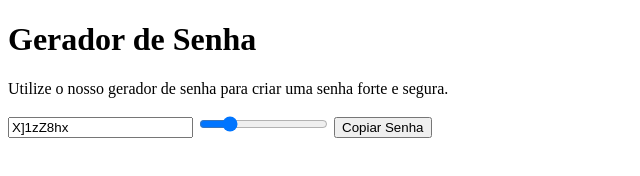
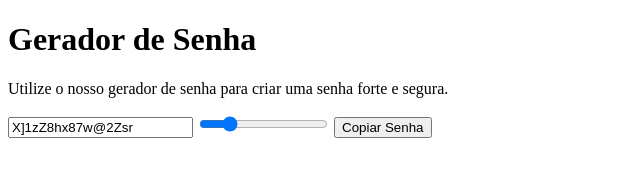
Before and after one commit to gemaquejr/gerador-de-senha, a plain HTML site: page index.html in a window 1280 px wide. Shown: the full height of the page, 0-640 px from the left. Drawn offline with Linux system fonts and the light colour scheme.

Commit message:
Adiciona a funcao do input range

```diff
--- a/index.html
+++ b/index.html
@@ -24,20 +24,27 @@
     <button>Copiar Senha</button>
 
     <script>
+      let passwordLength = 16;
       function generatePassword() {
         const chars =
           "abcdefghjkmnpqrstuvwxyzABCDEFGHJKMNPQRSTUVWXYZ123456789?!@&*()[]";
 
         let password = "";
 
-        for (let i = 0; i < 8; i++) {
+        for (let i = 0; i < passwordLength; i++) {
           const randomNumber = Math.floor(Math.random() * chars.length);
           password += chars.substring(randomNumber, randomNumber + 1);
         }
 
-        const inputEl = document.querySelector("#password")
-        inputEl.value = password
+        const inputEl = document.querySelector("#password");
+        inputEl.value = password;
       }
+
+      const passwordLengthEl = document.querySelector("#password-length");
+      passwordLengthEl.addEventListener("input", function () {
+        passwordLength = passwordLengthEl.value;
+        generatePassword();
+      });
 
       generatePassword();
     </script>
```
